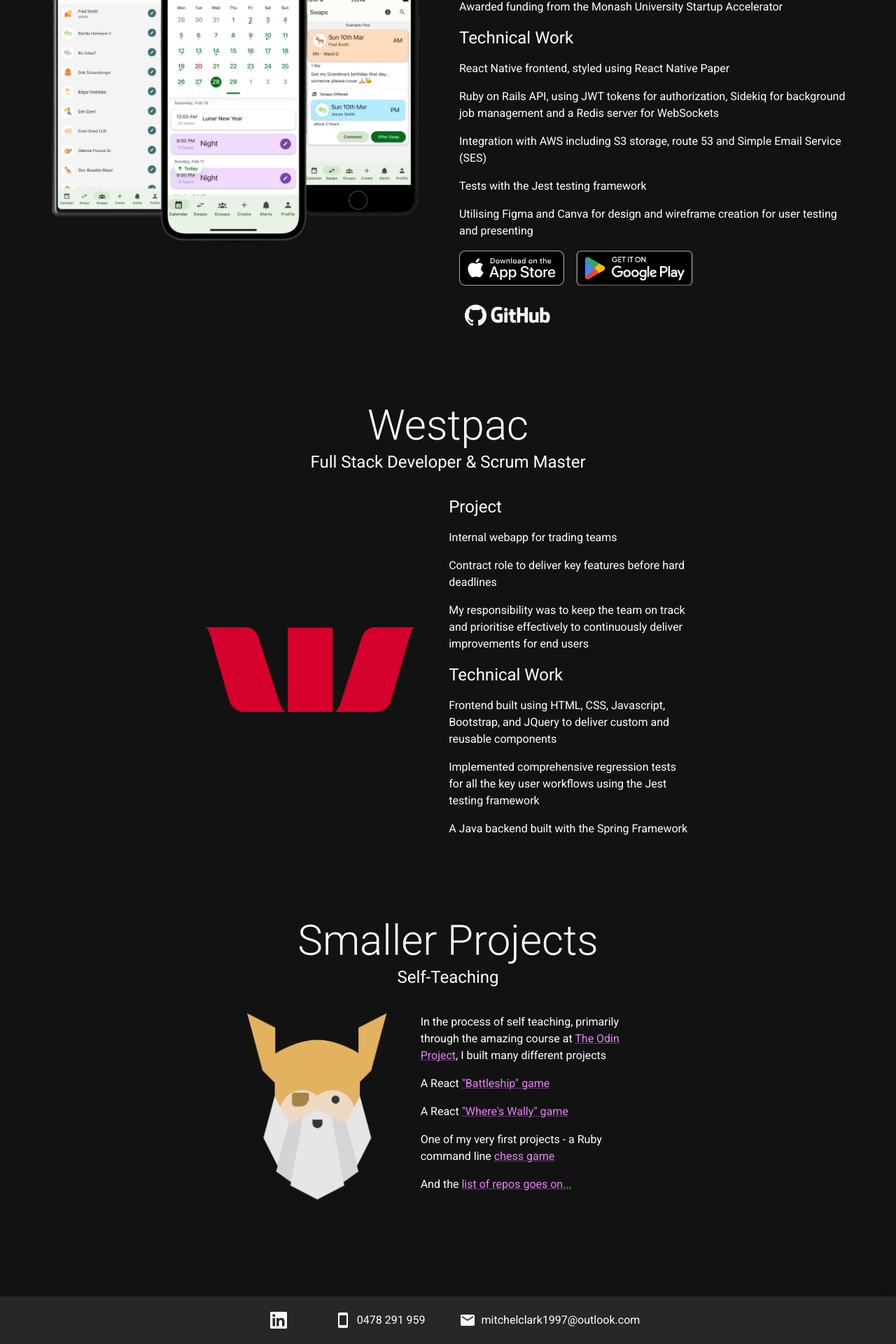
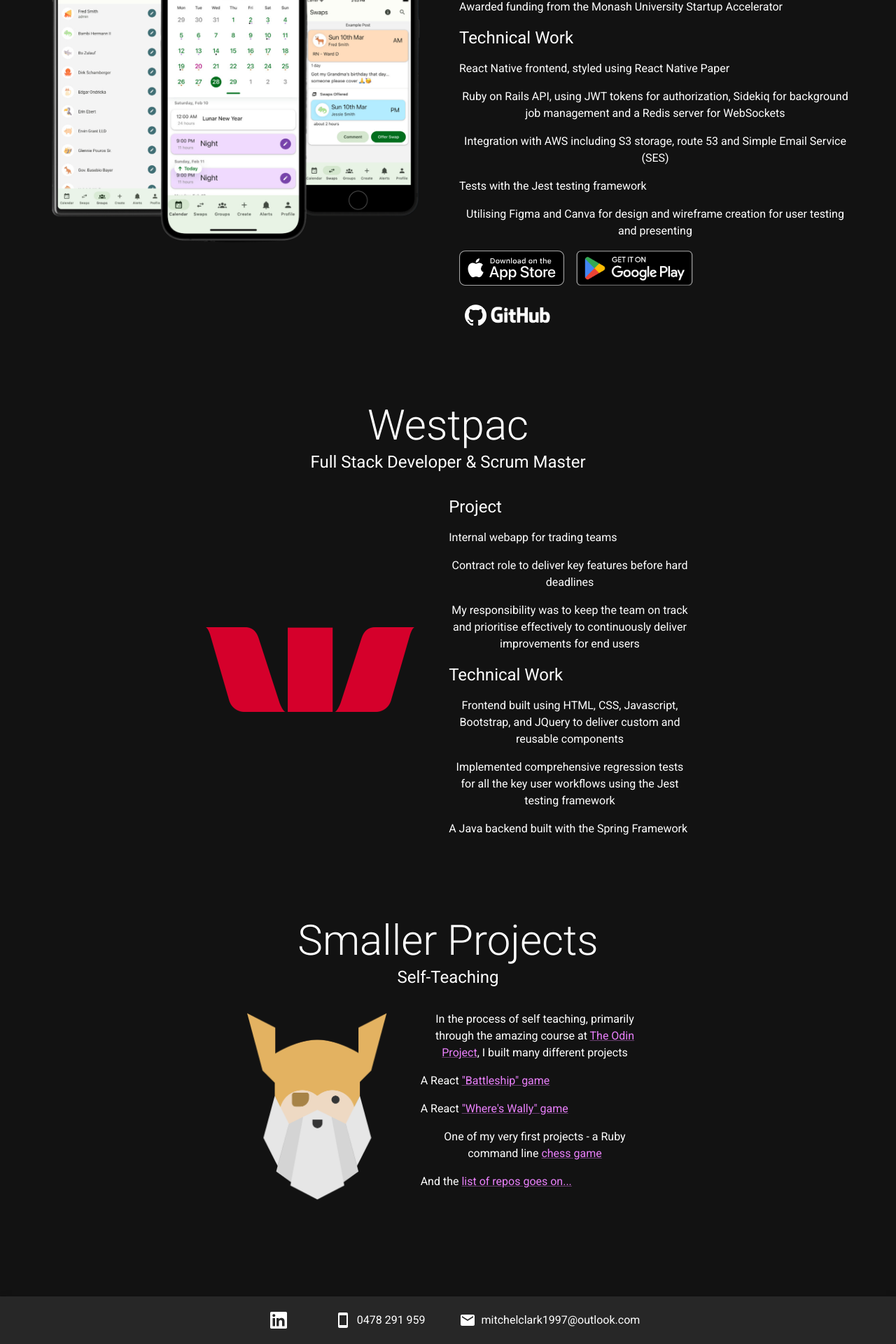
Before and after one commit to macla7/portfolio, a Next.js app: page /portfolio in a window 1280 px wide. Shown: the part 306-2226 px from the top of the page at 70% size. Built offline with nearby package versions, Linux system fonts and the light colour scheme; what @mui/material-nextjs would draw is missing.

Commit message:
text align for portfolio mobile

```diff
--- a/src/app/portfolio/page.js
+++ b/src/app/portfolio/page.js
@@ -63,6 +63,7 @@
             flexDirection: "column",
             justifyContent: "center",
             alignItems: { xs: "center", sm: "center", md: "start" },
+            textAlign: "center",
           }}
         >
           <Typography variant="h5" sx={{ mb: 2 }}>
@@ -201,6 +202,7 @@
             flexDirection: "column",
             justifyContent: "start",
             alignItems: { xs: "center", sm: "center", md: "start" },
+            textAlign: "center",
             maxWidth: { xs: "100%", sm: "100%", md: "30%" },
           }}
         >
@@ -258,7 +260,8 @@
         sx={{
           display: "flex",
           justifyContent: "center",
-          alignItems: { xs: "center", sm: "center", md: "center" },
+          alignItems: { xs: "center", sm: "center", md: "start" },
+          textAlign: "center",
           flexDirection: { xs: "column", sm: "column", md: "row" },
           mb: 12,
         }}
```
